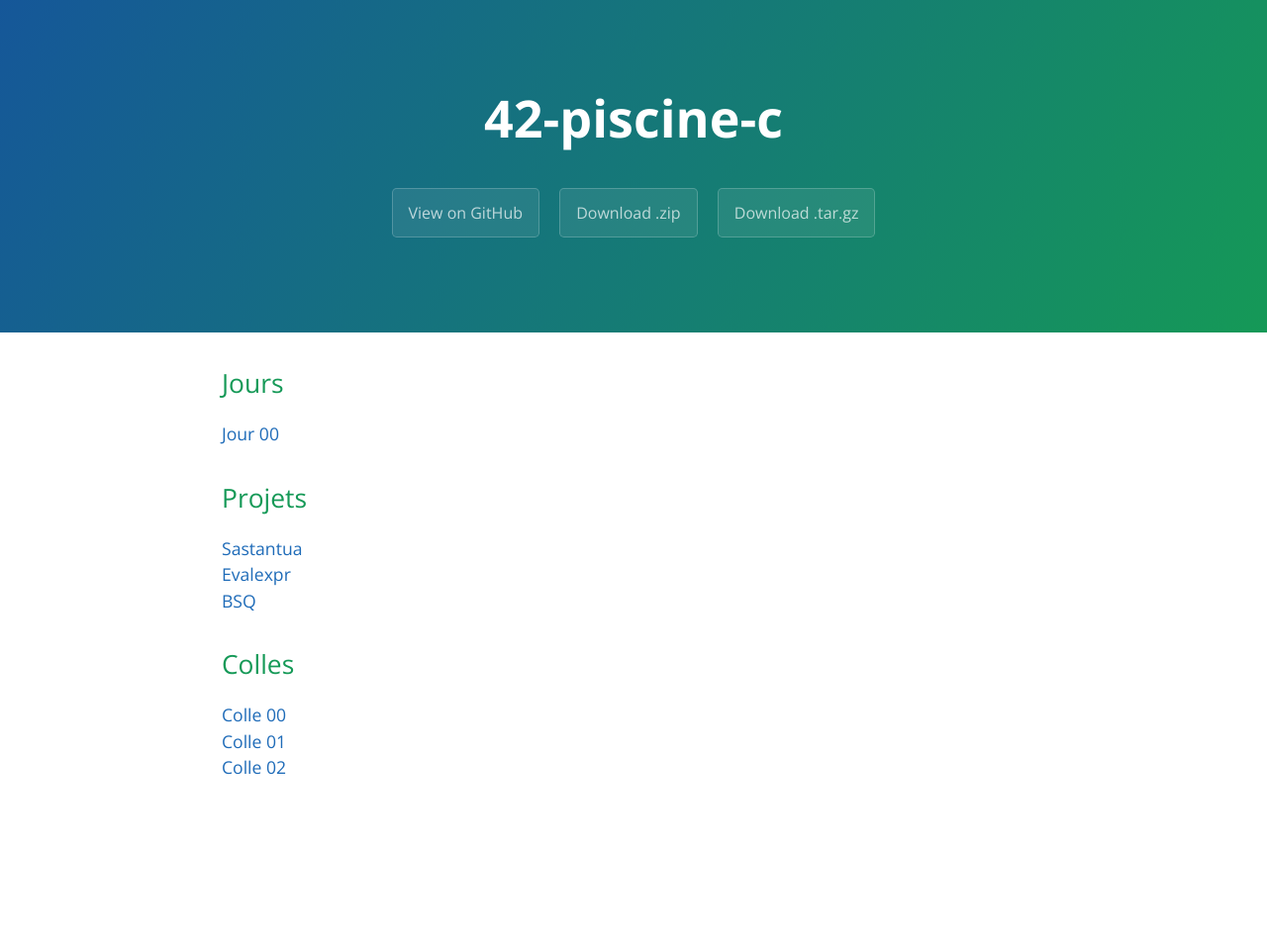
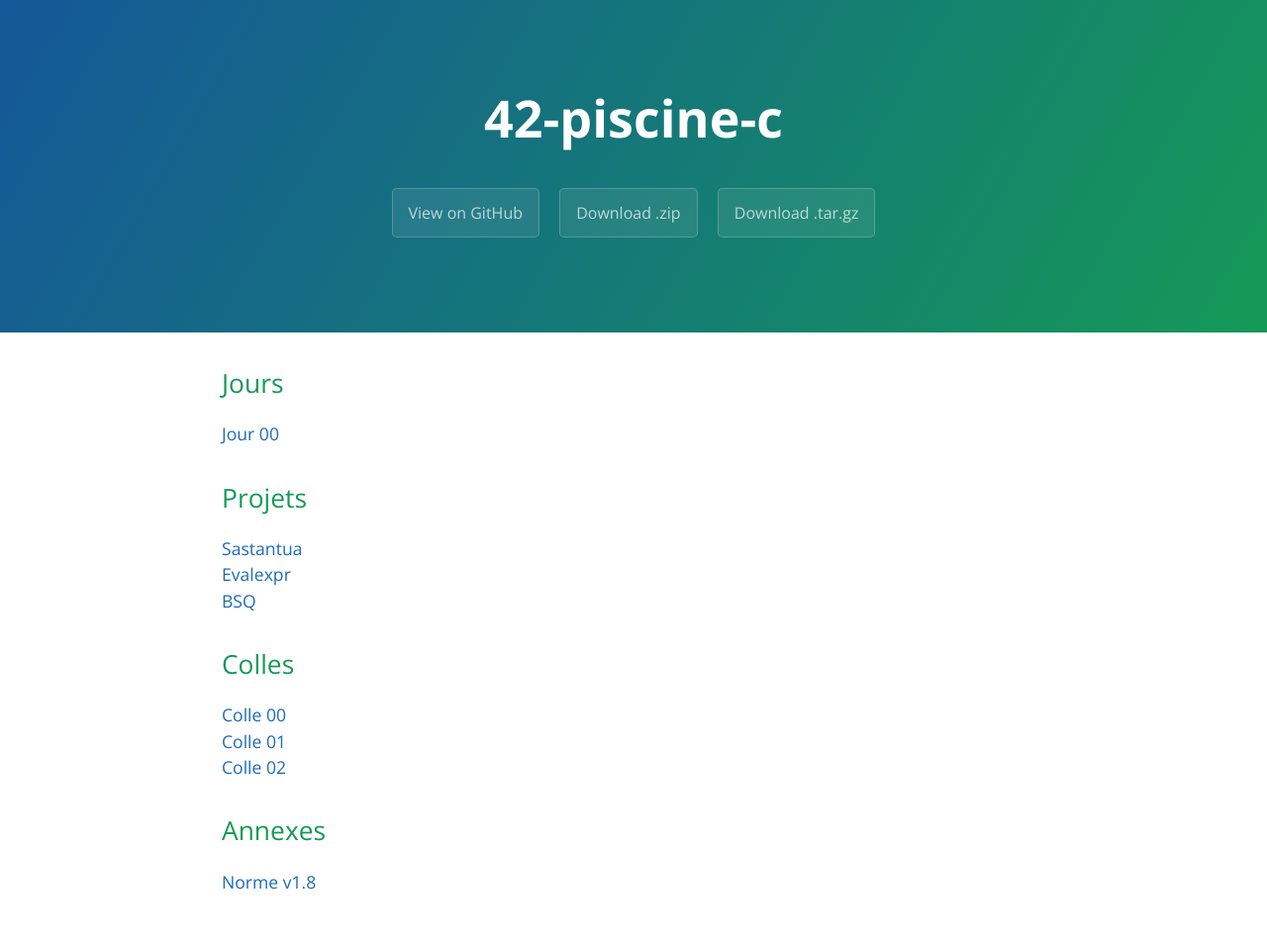
Before and after one commit to Obsaa/42-piscine-c-1, a Jekyll site: the page built from index.md, in a window 1280 px wide. Shown: the whole page at 99% size. Built offline with Jekyll 4.4.1, drawn with Linux system fonts in a browser that asks for light colours; before the commit the page ends 900 px from its top, so only the background shows below that.

Commit message:
Update index.md

```diff
--- a/index.md
+++ b/index.md
@@ -17,3 +17,7 @@ layout: base
 [Colle 00](pdfs/colle00.pdf)
 [Colle 01](pdfs/colle01.pdf)
 [Colle 02](pdfs/colle02.pdf)
+
+## Annexes
+
+[Norme v1.8](norme42-v1.8.pdf)
```
